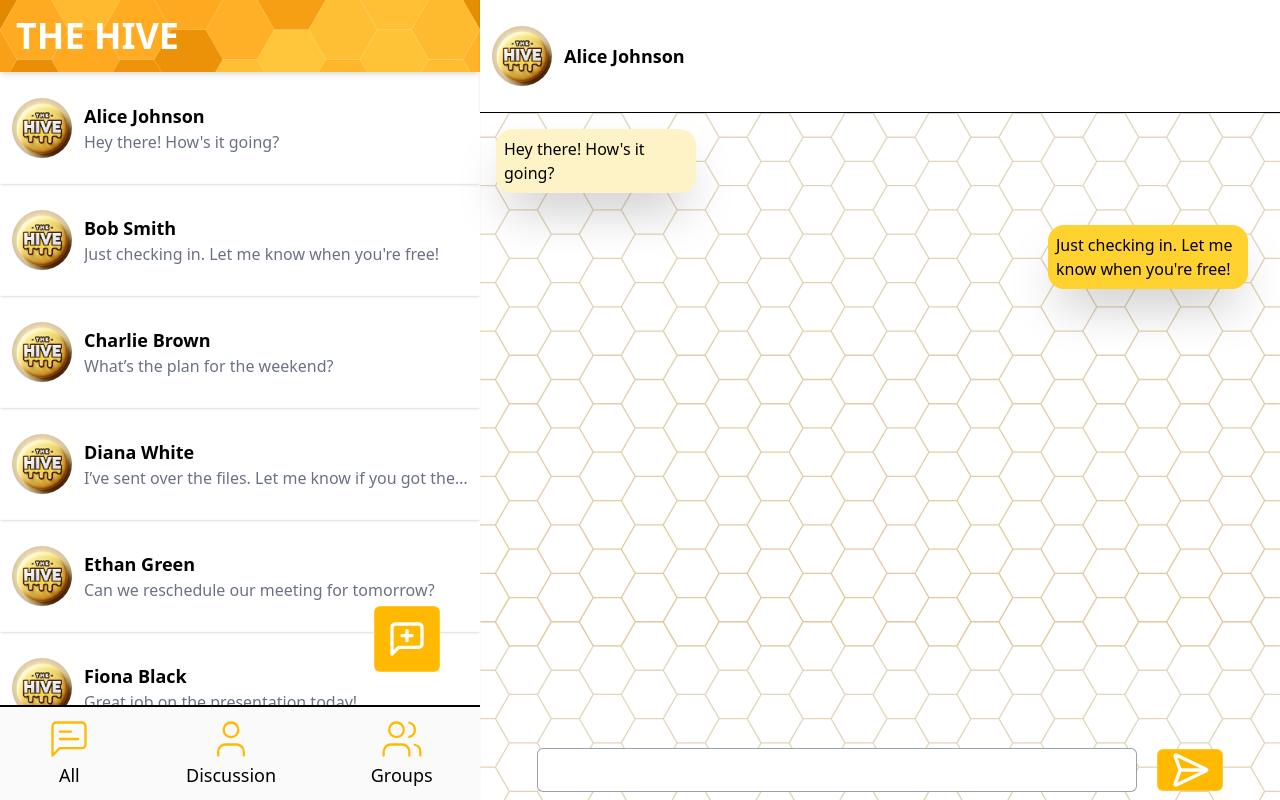
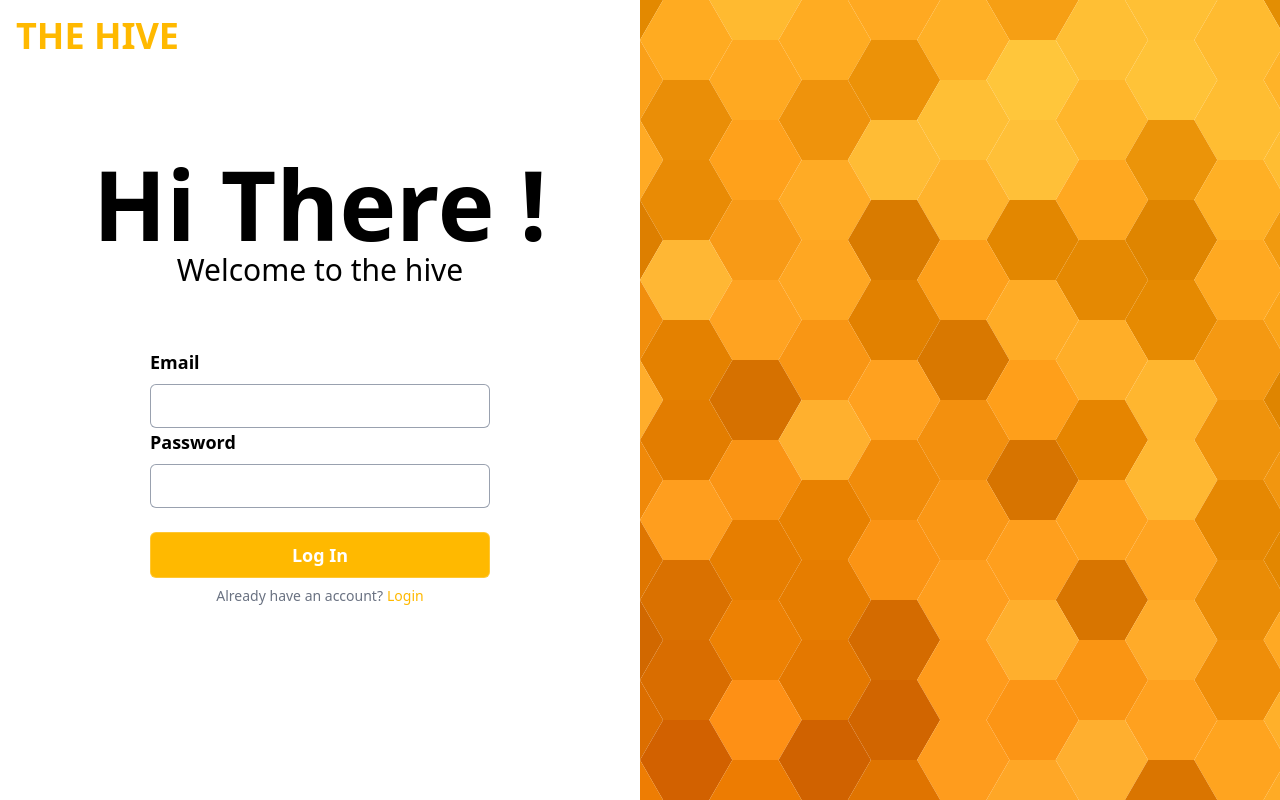
Before and after one commit to Track404/Messaging-app, a React (Vite) app: page /login in a window 1280 px wide. Built offline with nearby package versions, Linux system fonts and the light colour scheme.

Commit message:
creation of the react router dom routes

```diff
--- a/src/App.jsx
+++ b/src/App.jsx
@@ -1,8 +1,50 @@
+import LoginPage from './pages/LoginPage';
+import MainPage from './pages/MainPage';
+import NewDisccusion from './pages/NewDiscussion';
+import SignUpPage from './pages/SignUpPage';
 import UserDisscussion from './pages/UserDiscussion';
+import UserPage from './pages/UserPage';
+
+import {
+  createBrowserRouter,
+  RouterProvider,
+  Navigate,
+} from 'react-router-dom';
+
+const router = createBrowserRouter([
+  {
+    path: '/',
+    element: <Navigate to="/login" replace />,
+  },
+  {
+    path: '/login',
+    element: <LoginPage />,
+  },
+  {
+    path: '/register',
+    element: <SignUpPage />,
+  },
+  {
+    path: '/Interface',
+    element: <MainPage />,
+  },
+  {
+    path: '/newDiscussion',
+    element: <NewDisccusion />,
+  },
+  {
+    path: '/userDiscussion/:id',
+    element: <UserDisscussion />,
+  },
+  {
+    path: '/userPage/:id',
+    element: <UserPage />,
+  },
+]);
 function App() {
   return (
     <>
-      <UserDisscussion />
+      <RouterProvider router={router} />
     </>
   );
 }
```
